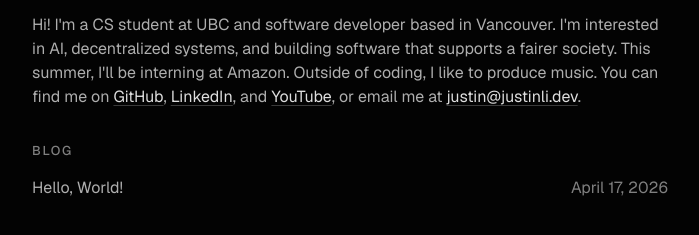
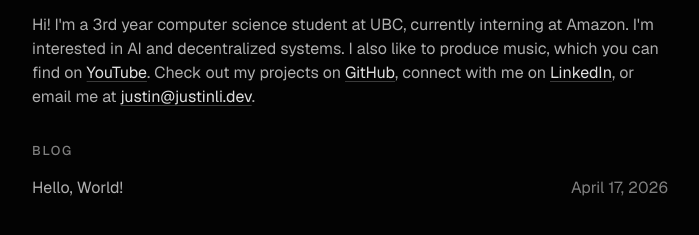
Before and after one commit to justinli34/justinlidev, an Astro site: page / in a window 1280 px wide. Shown: the part 141-376 px from the top of the page, without its empty margins (290-989 px from the left). Built offline with nearby package versions, Linux system fonts and the light colour scheme; Astro itself is replaced by a stand-in of ours.

Commit message:
update about

```diff
--- a/src/pages/index.astro
+++ b/src/pages/index.astro
@@ -48,24 +48,22 @@ const personStructuredData = {
     <main class="main">
       <section class="about">
         <p>
-          Hi! I'm a CS student at UBC and software developer based in Vancouver.
-          I'm interested in AI, decentralized systems, and building software
-          that supports a fairer society. This summer, I'll be interning at
-          Amazon. Outside of coding, I like to produce music. You can find me on
+          Hi! I'm a 3rd year computer science student at UBC, currently
+          interning at Amazon. I'm interested in AI and decentralized systems. I
+          also like to produce music, which you can find on <a
+            href="https://www.youtube.com/@justinli34"
+            target="_blank"
+            rel="noopener noreferrer">YouTube</a
+          >. Check out my projects on
           <a
             href="https://github.com/justinli34"
             target="_blank"
             rel="noopener noreferrer">GitHub</a
-          >,
+          >, connect with me on
           <a
             href="https://www.linkedin.com/in/justinlibc"
             target="_blank"
             rel="noopener noreferrer">LinkedIn</a
-          >, and
-          <a
-            href="https://www.youtube.com/@justinli34"
-            target="_blank"
-            rel="noopener noreferrer">YouTube</a
           >, or email me at
           <a href="mailto:justin@justinli.dev">justin@justinli.dev</a>.
         </p>
```
